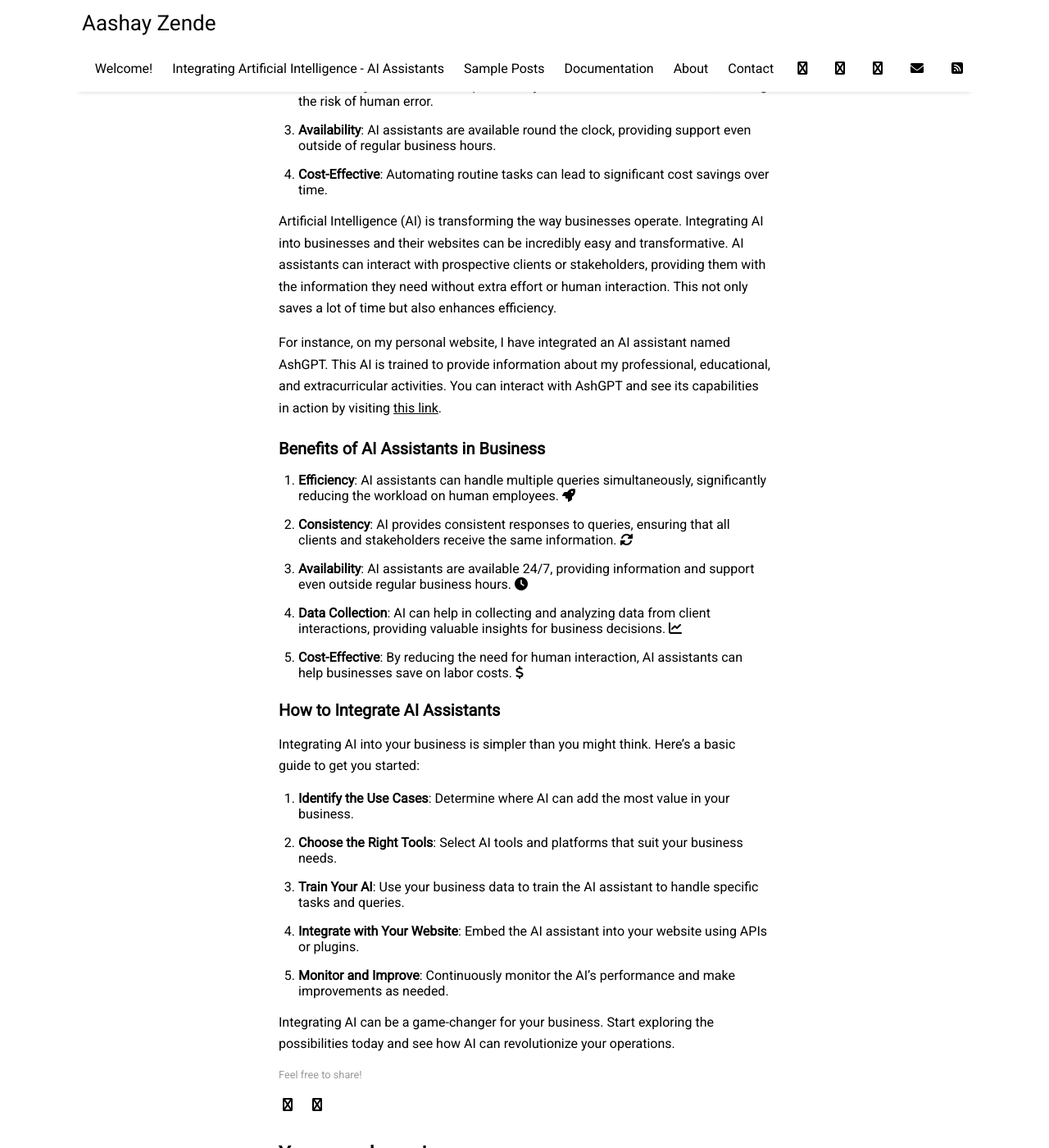
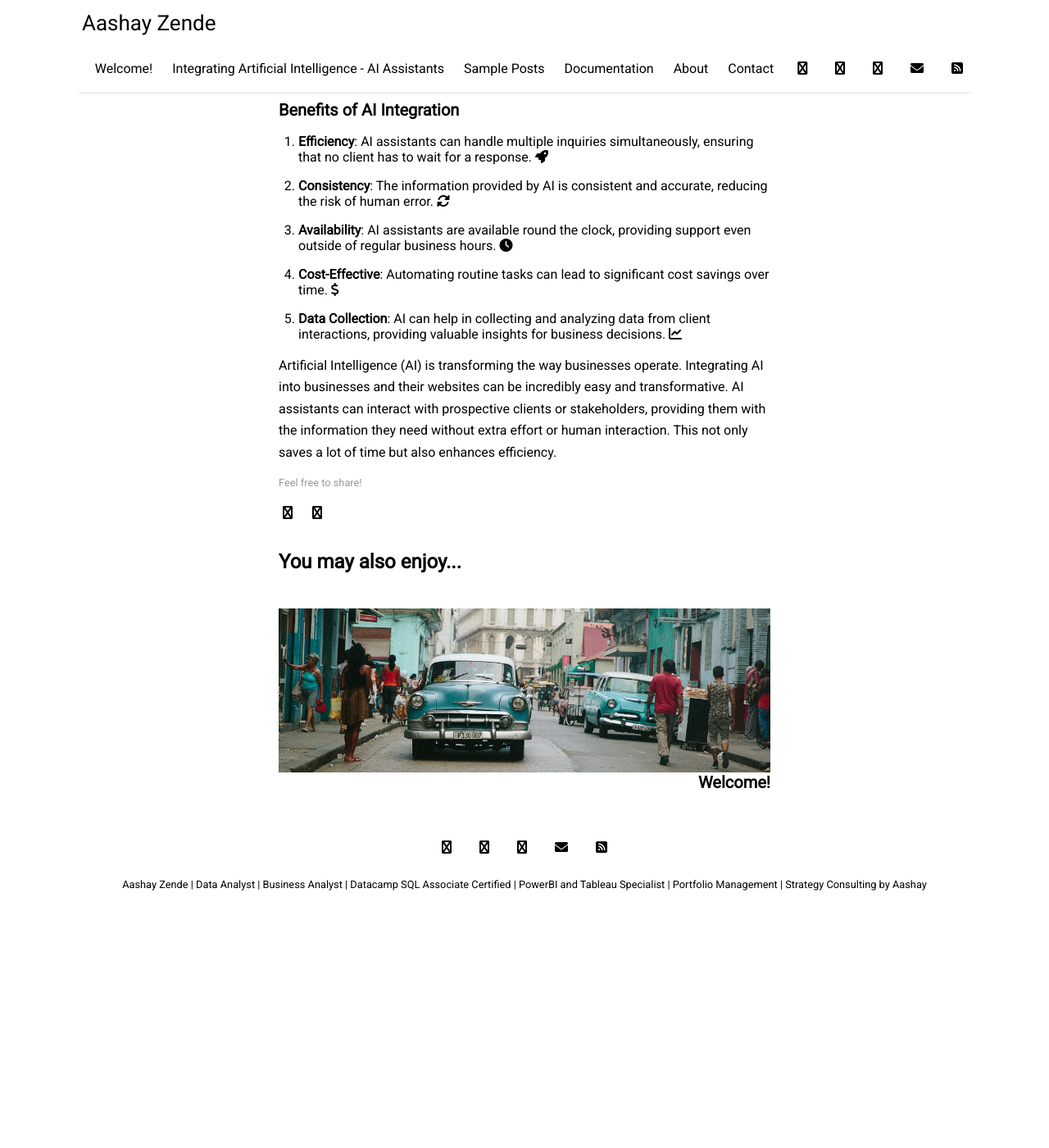
Before and after one commit to ashz1/posts, a Jekyll site: the page built from _posts/2024-06-05-ai.md, in a window 1280 px wide and 1400 px high, scrolled down 1222 px. Shown: the whole window at 82% size. Built offline with Jekyll 4.4.1, drawn with Linux system fonts in a browser that asks for light colours; nearby versions of some CDN libraries; after the commit the page ends 2339 px from its top, so only the background shows below that; some of the changed text lies outside the part shown.

Commit message:
Update 2024-06-05-ai.md

```diff
--- a/_posts/2024-06-05-ai.md
+++ b/_posts/2024-06-05-ai.md
@@ -22,35 +24,15 @@ To illustrate the practical application of AI, I have implemented an AI assistan
 ### Benefits of AI Integration
 
 1. **Efficiency**: AI assistants can handle multiple inquiries simultaneously, ensuring that no client has to wait for a response.
+    <i class="fas fa-rocket"></i>
 2. **Consistency**: The information provided by AI is consistent and accurate, reducing the risk of human error.
+   <i class="fas fa-sync-alt"></i>
 3. **Availability**: AI assistants are available round the clock, providing support even outside of regular business hours.
+   <i class="fas fa-clock"></i>
 4. **Cost-Effective**: Automating routine tasks can lead to significant cost savings over time.
+   <i class="fas fa-dollar-sign"></i>
+5. **Data Collection**: AI can help in collecting and analyzing data from client interactions, providing valuable insights for business decisions.
+   <i class="fas fa-chart-line"></i>
+
 
 Artificial Intelligence (AI) is transforming the way businesses operate. Integrating AI into businesses and their websites can be incredibly easy and transformative. AI assistants can interact with prospective clients or stakeholders, providing them with the information they need without extra effort or human interaction. This not only saves a lot of time but also enhances efficiency.
-
-For instance, on my personal website, I have integrated an AI assistant named AshGPT. This AI is trained to provide information about my professional, educational, and extracurricular activities. You can interact with AshGPT and see its capabilities in action by visiting [this link](https://ash247.streamlit.app/).
-
-### Benefits of AI Assistants in Business
-
-1. **Efficiency**: AI assistants can handle multiple queries simultaneously, significantly reducing the workload on human employees.
-   <i class="fas fa-rocket"></i>
-2. **Consistency**: AI provides consistent responses to queries, ensuring that all clients and stakeholders receive the same information.
-   <i class="fas fa-sync-alt"></i>
-3. **Availability**: AI assistants are available 24/7, providing information and support even outside regular business hours.
-   <i class="fas fa-clock"></i>
-4. **Data Collection**: AI can help in collecting and analyzing data from client interactions, providing valuable insights for business decisions.
-   <i class="fas fa-chart-line"></i>
-5. **Cost-Effective**: By reducing the need for human interaction, AI assistants can help businesses save on labor costs.
-   <i class="fas fa-dollar-sign"></i>
-
-### How to Integrate AI Assistants
-
-Integrating AI into your business is simpler than you might think. Here's a basic guide to get you started:
-
-1. **Identify the Use Cases**: Determine where AI can add the most value in your business.
-2. **Choose the Right Tools**: Select AI tools and platforms that suit your business needs.
-3. **Train Your AI**: Use your business data to train the AI assistant to handle specific tasks and queries.
-4. **Integrate with Your Website**: Embed the AI assistant into your website using APIs or plugins.
-5. **Monitor and Improve**: Continuously monitor the AI's performance and make improvements as needed.
-
-Integrating AI can be a game-changer for your business. Start exploring the possibilities today and see how AI can revolutionize your operations.
```
Also changed, not shown: other parts of _posts/2024-06-05-ai.md (+2 -0 lines).
